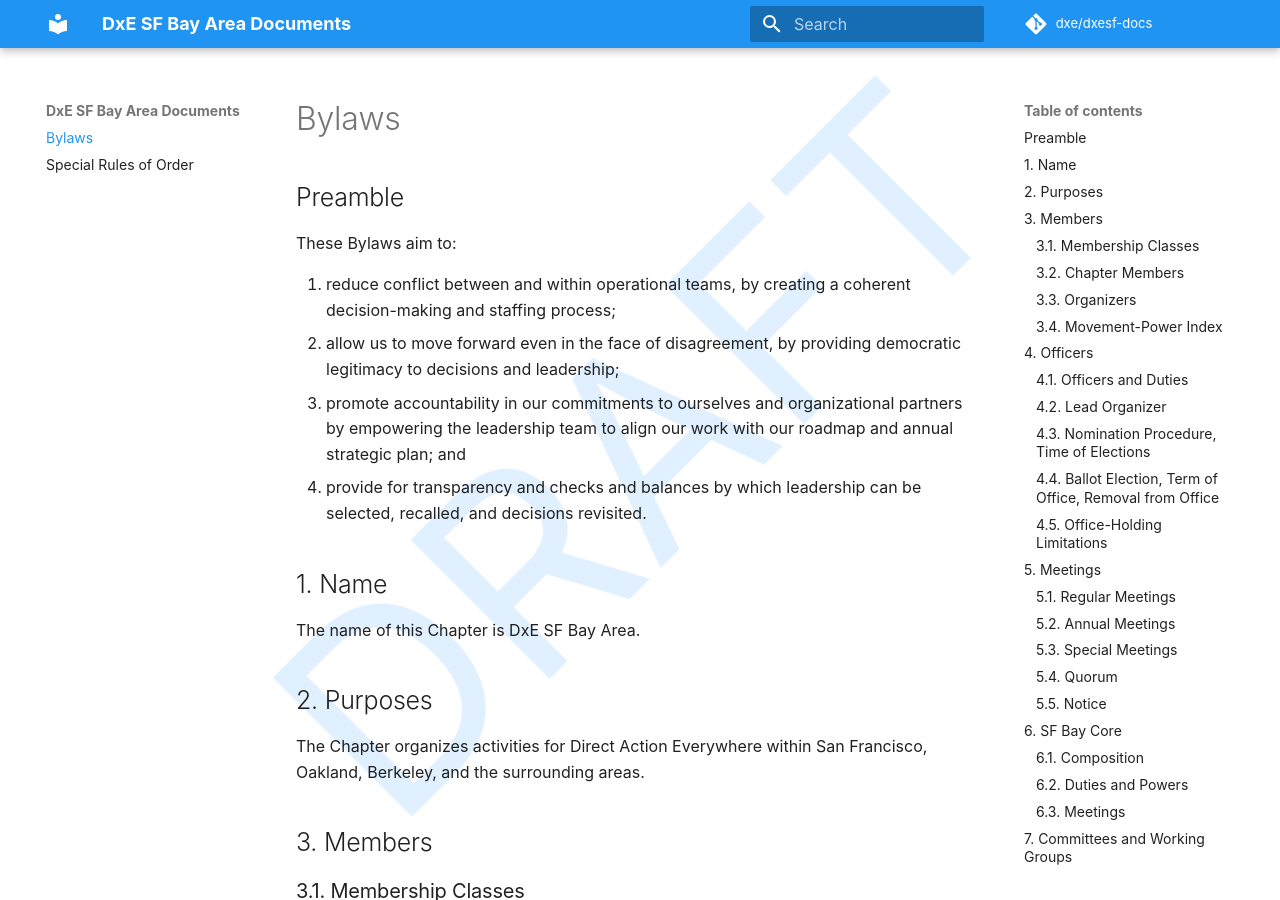
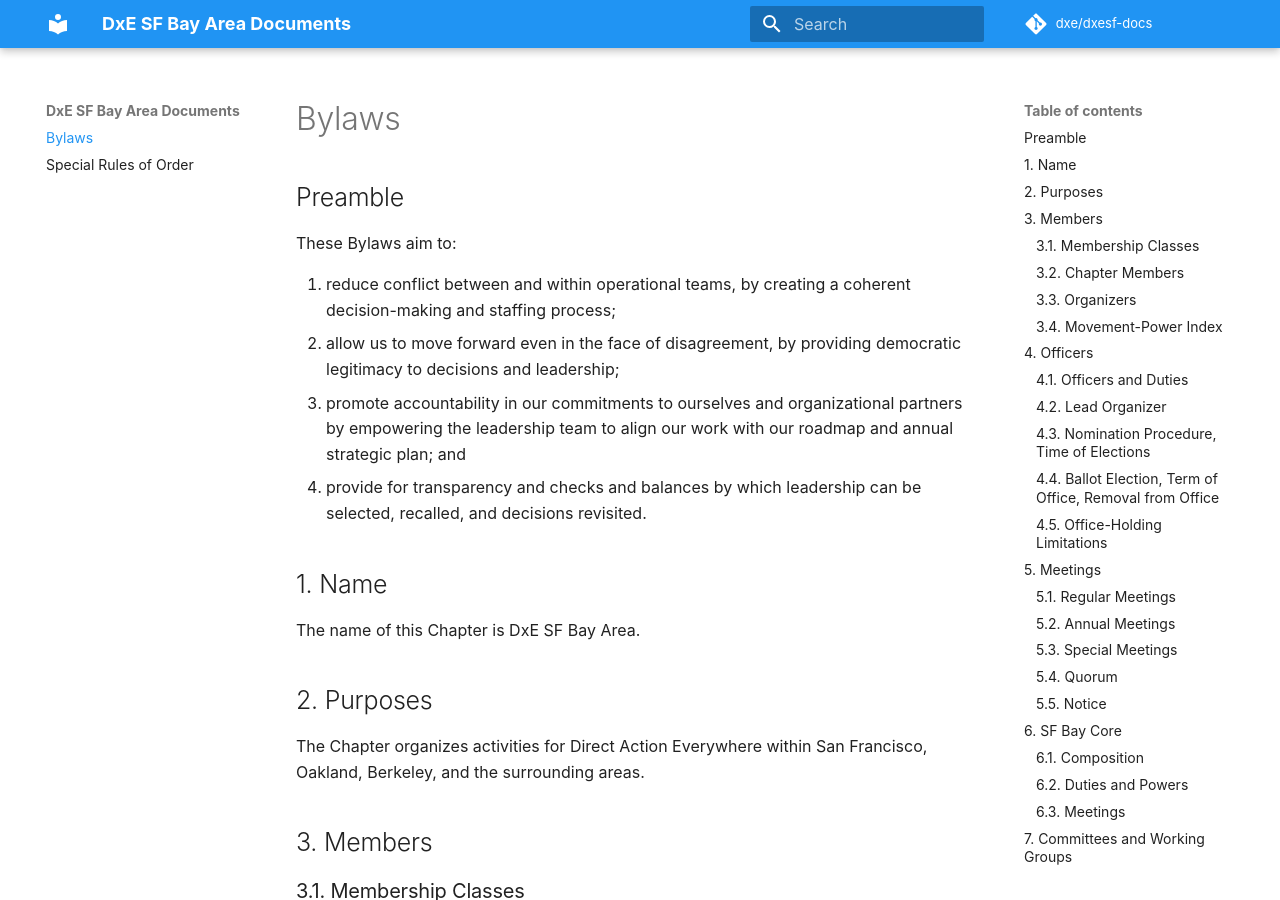
Before and after one commit to dxe/dxesf-docs, an MkDocs documentation site: the page built from docs/index.md, in a window 1280 px wide and 900 px high. Built offline with MkDocs 1.6.1 and Material for MkDocs 9.7.7, drawn with Linux system fonts in a browser that asks for light colours; some web fonts are replaced; comment, search, counter and statistics services are not loaded.

Commit message:
set watermark via netlify.toml

```diff
--- a/mkdocs.yml
+++ b/mkdocs.yml
@@ -12,9 +12,7 @@ theme:
   font:
     text: 'Source Serif Pro'
   custom_dir: 'theme'
-
-  # TODO(mdempsky): Set based on environment variable.
-  draft: True
+  watermark: !!python/object/apply:os.getenv ["WATERMARK"]
 
 markdown_extensions:
   - footnotes
--- a/theme/main.html
+++ b/theme/main.html
@@ -6,8 +6,8 @@
 {% endblock %}
 
 {% block content %}
-{% if config.theme.draft %}
-<div id="watermark">DRAFT</div>
+{% if config.theme.watermark %}
+<div id="watermark">{{config.theme.watermark}}</div>
 {% endif %}
 {{ super() }}
 {% endblock %}
```
Also changed, not shown: netlify.toml (added).
